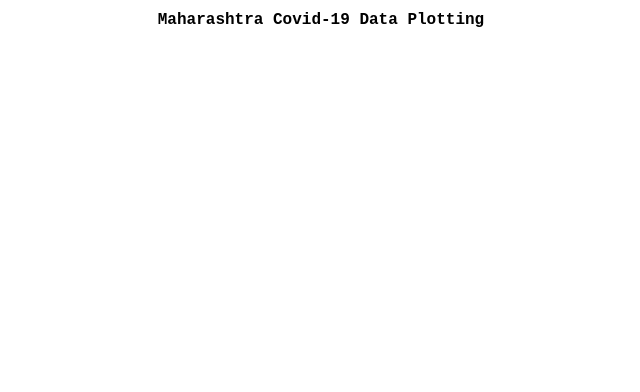
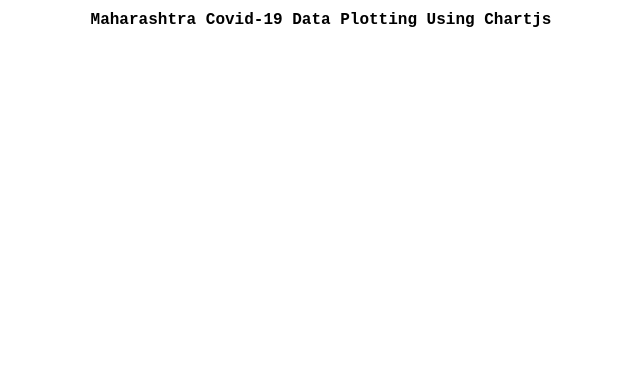
Before and after one commit to bhavansh/personal-projects.covid-cases-plot.chart-js, a plain HTML site: page index.html in a window 1280 px wide. Shown: the whole page, without its empty margins (319-959 px from the left). Drawn offline with nearby package versions, Linux system fonts and the light colour scheme; no server answers.

Commit message:
Nothing Much

```diff
--- a/index.html
+++ b/index.html
@@ -8,7 +8,7 @@
     <script src="https://cdn.jsdelivr.net/npm/chart.js@2.9.3/dist/Chart.min.js"></script>
   </head>
   <body>
-    <h1>Maharashtra Covid-19 Data Plotting</h1>
+    <h1>Maharashtra Covid-19 Data Plotting Using Chartjs</h1>
     <canvas id="myChart" height="350" width="800"></canvas>
 
     <script src="index.js"></script>
```
